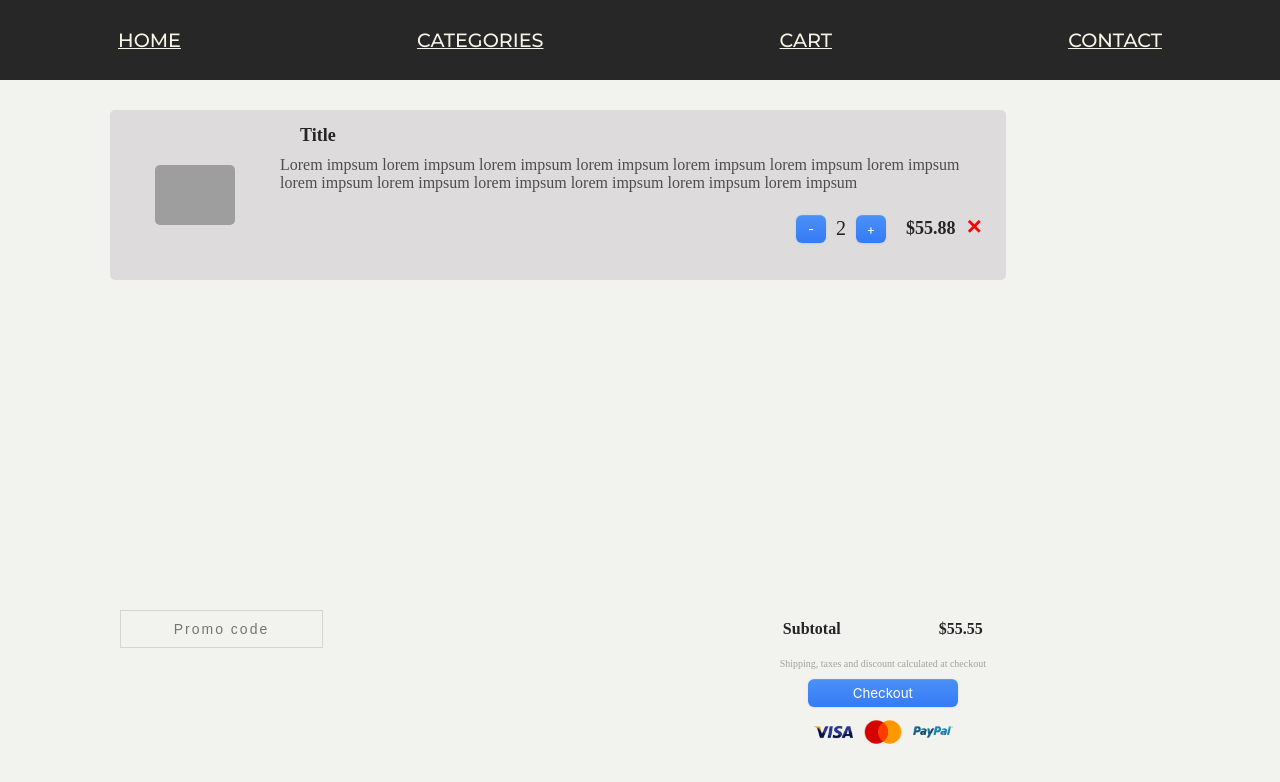
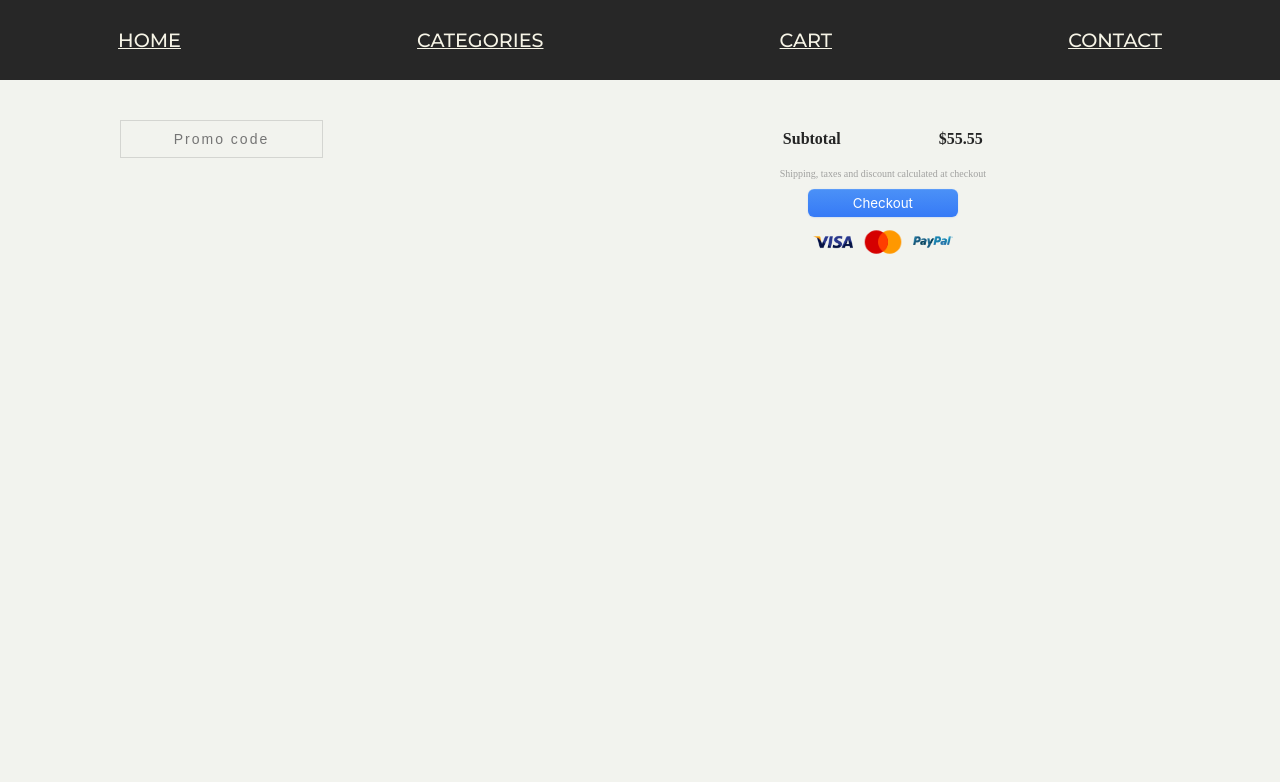
Before and after one commit to michalsamulak/ReactShop, a React (Vite) app: page /Cart in a window 1280 px wide. Shown: the top 782 px of the page. Built offline with nearby package versions, Linux system fonts and the light colour scheme; grey boxes are pictures that could not be loaded.

Commit message:
render products in cart

```diff
--- a/src/components/CartProduct.tsx
+++ b/src/components/CartProduct.tsx
@@ -1,29 +1,50 @@
-import React from 'react'
-import { CartProduktWrapper, CartProductBox, CartProductImg, CartProductText, CartProductDescriptions, CartQtyActions, CartProductBtn, CartProductQuantity, BtnRemove } from '../style/Cart.style'
+import { useCart } from "../context/ShopContaxt";
+import {
+    CartProduktWrapper,
+    CartProductBox,
+    CartProductImg,
+    CartProductText,
+    CartProductDescriptions,
+    CartQtyActions,
+    CartProductBtn,
+    CartProductQuantity,
+    BtnRemove,
+} from "../style/Cart.style";
 
 export const CartProduct = () => {
+    const { cartProducts } = useCart();
+    console.log(cartProducts);
+
     return (
-    <CartProduktWrapper>
+        <>
+            {cartProducts.map((product) => {
+                const { id, image, title, quantity, price, description } =
+                    product;
+
+                return (
+                    <CartProduktWrapper key={id}>
                         <CartProductBox>
-                    <CartProductImg src="https://fakestoreapi.com/img/81fPKd-2AYL._AC_SL1500_.jpg" />
+                            <CartProductImg src={image} />
                         </CartProductBox>
                         <CartProductBox>
-                    <CartProductText>Title</CartProductText>
+                            <CartProductText>{title}</CartProductText>
                             <CartProductDescriptions>
-                        Lorem impsum lorem impsum lorem impsum lorem impsum
-                        lorem impsum lorem impsum lorem impsum lorem impsum
-                        lorem impsum lorem impsum lorem impsum lorem impsum
-                        lorem impsum{" "}
+                                {description}
                             </CartProductDescriptions>
 
                             <CartQtyActions>
                                 <CartProductBtn>-</CartProductBtn>
-                        <CartProductQuantity>2</CartProductQuantity>
+                                <CartProductQuantity>
+                                    {quantity}
+                                </CartProductQuantity>
                                 <CartProductBtn>+</CartProductBtn>
-                        <CartProductText>$55.88</CartProductText>
+                                <CartProductText>${price}</CartProductText>
                                 <BtnRemove>&#x2715;</BtnRemove>
                             </CartQtyActions>
                         </CartProductBox>
                     </CartProduktWrapper>
-  )
-}
+                );
+            })}
+        </>
+    );
+};
--- a/src/components/SingleItem.tsx
+++ b/src/components/SingleItem.tsx
@@ -18,7 +18,7 @@ export const SingleItem = ({ product }: { product: ISingleProduct }) => {
 
         const handleAddToBasket = ({id, price, title, image} : IItemToAdd) => {
 
-        const itemToAdd = {id, price, title, image}
+        const itemToAdd = {id, price, title, image, description}
 
         add(itemToAdd);
     };
@@ -32,7 +32,7 @@ export const SingleItem = ({ product }: { product: ISingleProduct }) => {
             <Description>{description}</Description>
             <Value>
                 <Price>${price}</Price>
-                <Button onClick={() => handleAddToBasket({id, price, title, image})}>Buy</Button>
+                <Button onClick={() => handleAddToBasket({id, price, title, image, description})}>Buy</Button>
             </Value>
         </Card>
     );
--- a/src/context/ShopContaxt.tsx
+++ b/src/context/ShopContaxt.tsx
@@ -7,6 +7,7 @@ export type ICartProduct = {
     price: number,
     title: string,
     image: string,
+    description: string
 };
 
 export type IItemToAdd = {
@@ -14,6 +15,7 @@ export type IItemToAdd = {
     price: number,
     title: string,
     image: string,
+    description: string
 };
 
 
```
Lines whose indentation alone changed are shown as unchanged.
